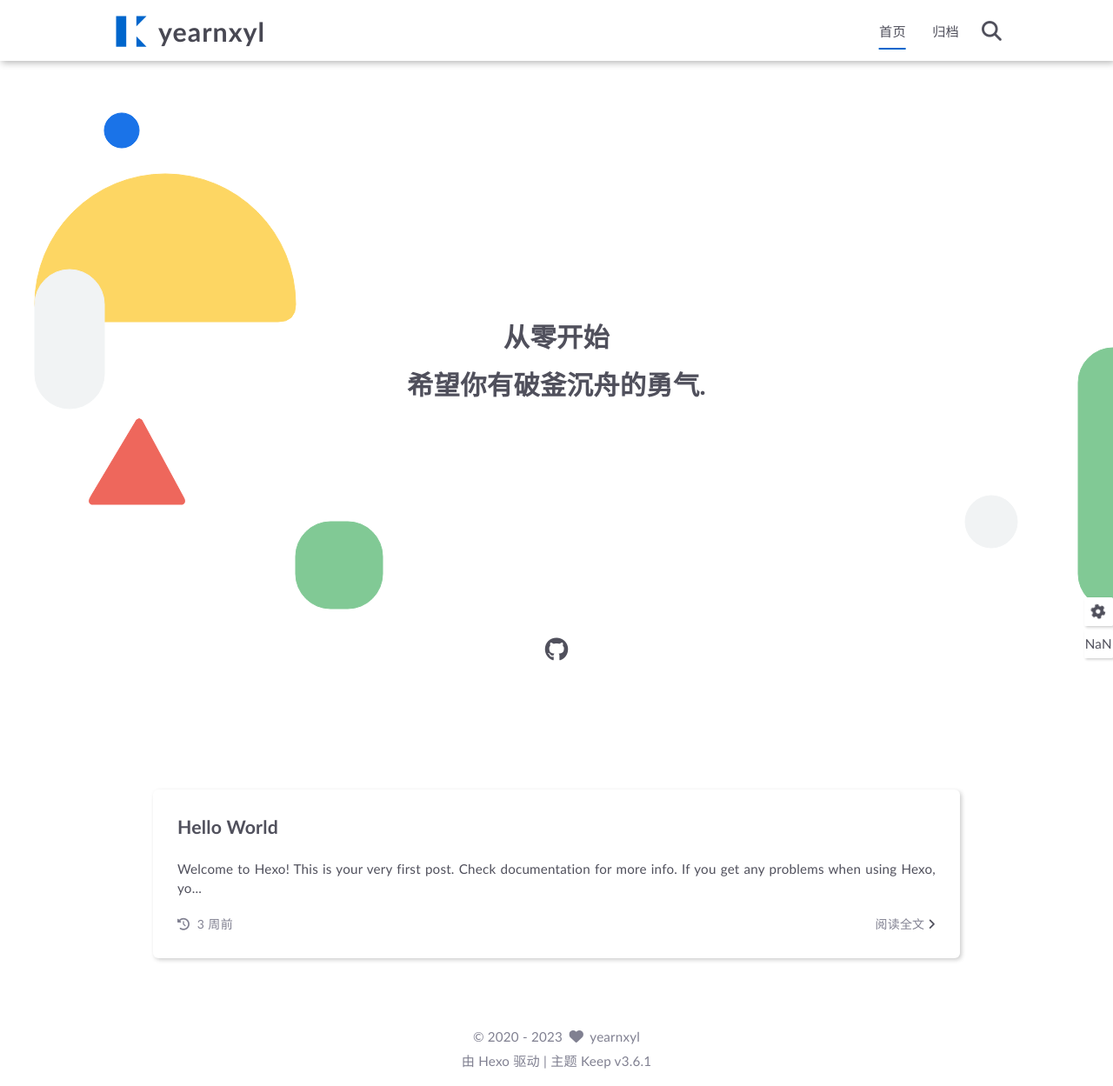
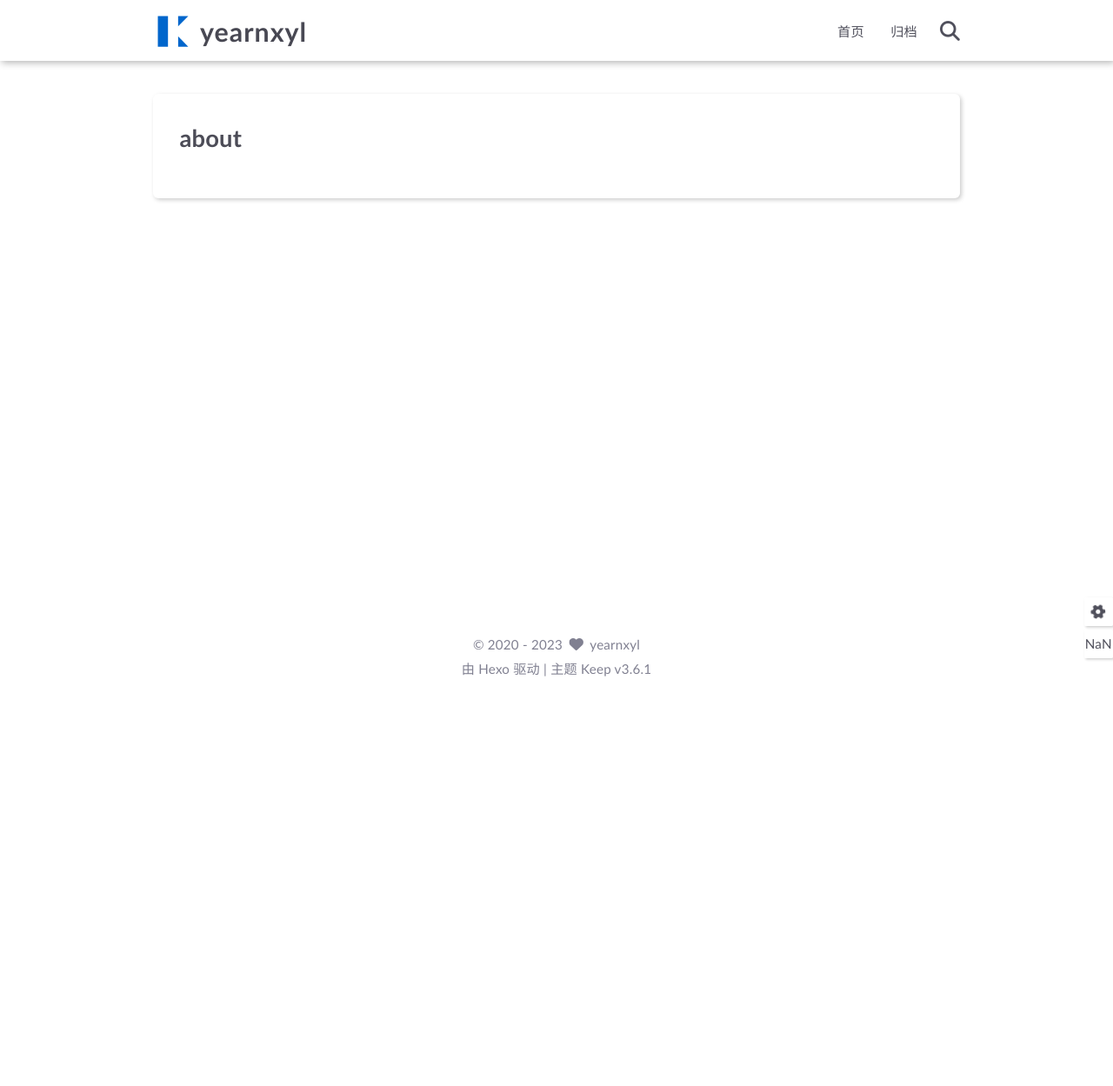
Before and after one commit to yearnxyl/yearnxyl.github.io, a plain HTML site: page about/index.html in a window 1280 px wide. Shown: the whole page at 87% size. After the commit the page ends 800 px from the top, so only its background shows below. Drawn offline with Linux system fonts and the light colour scheme.

Commit message:
Site updated: 2023-06-08 16:49:42

```diff
--- a/index.html
+++ b/about/index.html
@@ -8,6 +8,8 @@
     <meta name="author" content="yearnxyl">
 
     <title>
+
+            关于 |
 
         yearnxyl
     </title>
@@ -55,57 +57,13 @@
 
 
 
-<div class="first-screen-container flex-center fade-in-down-animation">
-    <div class="content flex-center">
-
-            <div class="description hitokoto">
-
-                    <div class="desc-item">从零开始</div>
-
-                    <div class="desc-item">希望你有破釜沉舟的勇气.</div>
-
-            </div>
-
-
-            <script async data-pjax
-                    src="https://v1.hitokoto.cn/?encode=js"
-            >
-            </script>
-
-
-            <div class="s-icon-list">
-
-
-
-                        <div class="tooltip s-icon-item "
-                             data-content="GitHub"
-                             data-name="github"
-
-                        >
-
-
-                                    <a target="_blank" href="https://github.com/yearnxyl">
-                                        <i class="fab fa-github"></i>
-                                    </a>
-
-
-                        </div>
-
-
-            </div>
-
-    </div>
-</div>
-
-
-
-    <div class="page-main-content is-home">
+    <div class="page-main-content">
 
         <div class="page-main-content-top">
 
-<header class="header-wrapper transparent-1">
+<header class="header-wrapper">
 
-    <div class="header-content has-first-screen">
+    <div class="header-content">
         <div class="left">
 
                 <a class="logo-image" href="/">
@@ -122,7 +80,7 @@
                 <ul class="menu-list">
 
                         <li class="menu-item">
-                            <a class="active"
+                            <a class=""
                                href="/"
                             >
                                 首页
@@ -159,7 +117,7 @@
         <ul class="drawer-menu-list">
 
                 <li class="drawer-menu-item flex-center">
-                    <a class="active"
+                    <a class=""
                        href="/">首页</a>
                 </li>
 
@@ -183,50 +141,16 @@
             <div class="main-content">
 
 
-                    <div class="home-content-container fade-in-down-animation">
-    <ul class="home-article-list">
 
-            <li class="home-article-item">
+<div class="fade-in-down-animation">
+    <div class="page-template-container">
 
 
+        <div class="page-template-content keep-markdown-body">
 
-                <h3 class="home-article-title">
-                    <a href="/2023/05/14/hello-world/">
-                        Hello World
-                    </a>
-                </h3>
+                <h1>about</h1>
 
-                <div class="home-article-content keep-markdown-body">
-
-                        Welcome to Hexo! This is your very first post. Check documentation for more info. If you get any problems when using Hexo, yo...
-
-                </div>
-
-                <div class="home-article-meta-info-container">
-    <div class="home-article-meta-info">
-        <span>
-            <i class="fas fa-history"></i>&nbsp;
-            <span class="home-article-date" data-updated="Sun May 14 2023 23:37:26 GMT+0800">
-                2023-05-14
-            </span>
-        </span>
-
-
-    </div>
-
-    <a class="read-more" href="/2023/05/14/hello-world/">阅读全文&nbsp;<i class="fas fa-angle-right"></i></a>
-</div>
-
-            </li>
-
-    </ul>
-
-    <div class="home-paginator">
-        <div class="paginator">
-
-
-
-</div>
+        </div>
 
     </div>
 </div>
@@ -347,7 +271,6 @@
 
 
 
-
 <script src="/js/utils.js"></script>
 
 <script src="/js/main.js"></script>
```
Also changed, not shown: 2023/05/14/hello-world/index.html (+1 -1 lines).
